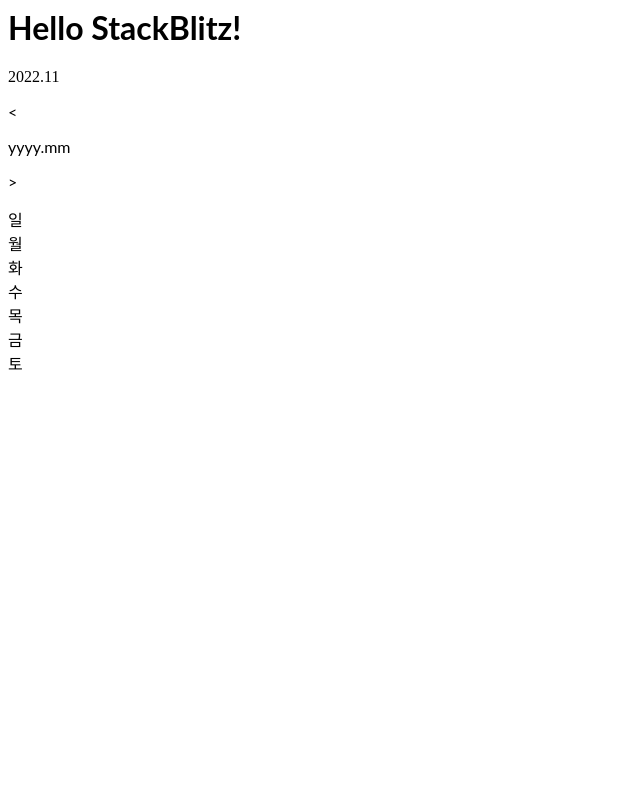
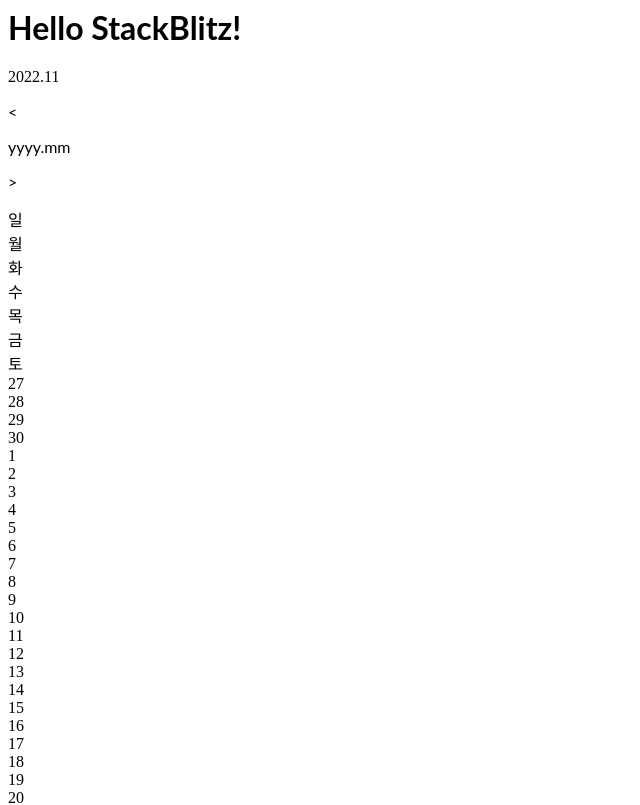
Before and after one commit to Haeryun88/DatePicker, a React (Create React App) app: page / in a window 1280 px wide. Shown: the top 805 px of the page, without its empty margins (0-640 px from the left). Built offline with nearby package versions, Linux system fonts and the light colour scheme.

Commit message:
1 file modified

```diff
--- a/DatePicker.tsx
+++ b/DatePicker.tsx
@@ -1,7 +1,11 @@
 import * as React from 'react';
 const date = new Date();
 
-export default function DatePicker() {
+const Days = (props) => {
+  return <div>{props.days}</div>;
+};
+
+const DatePicker = () => {
   //연도 구하기
   const [year, setYear] = React.useState(date.getFullYear());
   //날짜 구하기
@@ -61,9 +65,13 @@
             <div className="day">금</div>
             <div className="day">토</div>
           </div>
-          <div className="dates"></div>
+          <div className="dates">
+            {dates.map((days) => <Days days={days}/>)}
+          </div>
         </div>
       </div>
     </div>
   );
-}
+};
+
+export default DatePicker;
```
